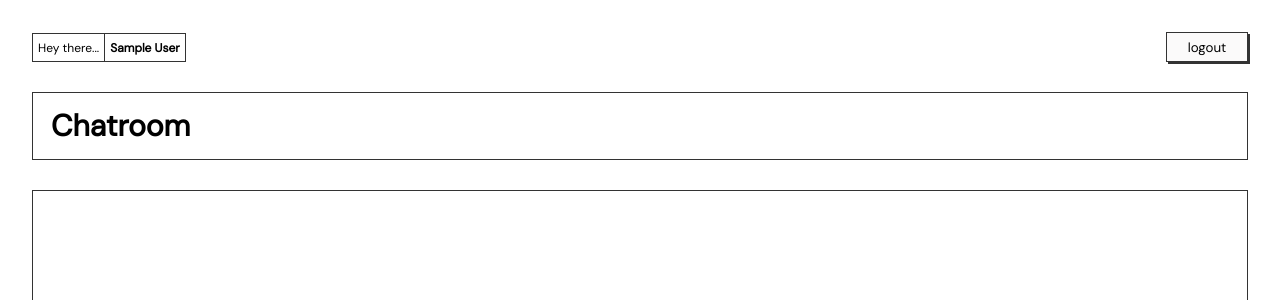
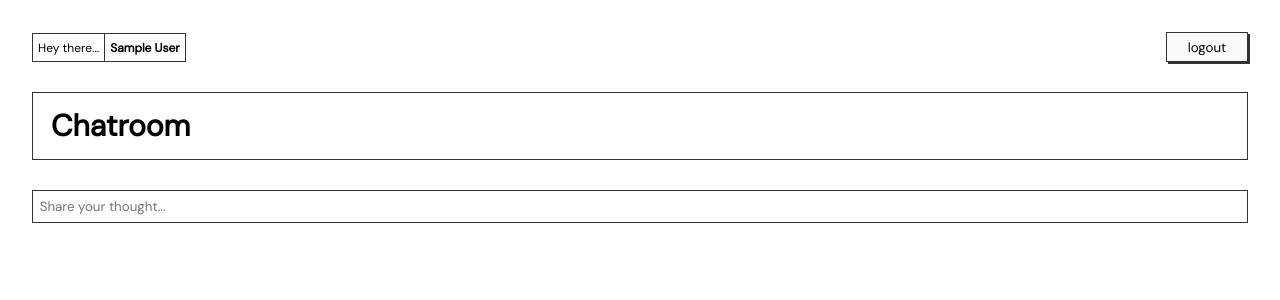
Before and after one commit to adeleke5140/LiveChat, a Vue app: page /chatroom in a window 1280 px wide. Shown: the top 300 px of the page. Built offline with nearby package versions, Linux system fonts and the light colour scheme; no server answers; sample sign-in values are in the browser's storage.

Commit message:
update the styles for the chat form

```diff
--- a/src/components/NewChatForm.vue
+++ b/src/components/NewChatForm.vue
@@ -1,7 +1,7 @@
 <template>
     <form>
-        <textarea class="text-area" name="chat" id="chat" v-model="message"
-            @keypress.enter.prevent="handleSubmit"></textarea>
+        <textarea class="text-area" name="chat" id="chat" v-model="message" @keypress.enter.prevent="handleSubmit"
+            placeholder="Share your thought..."></textarea>
     </form>
     <ErrorComponent :error="error" />
     <SuccessComponent :success="success" />
@@ -51,10 +51,10 @@ textarea {
     font-family: inherit;
     width: 100%;
     max-width: 100%;
-    height: 150px;
+    height: 2.5em;
     border: 1px solid #333;
     resize: none;
-    padding: 10px;
+    padding: .5em;
 }
 
 
```
